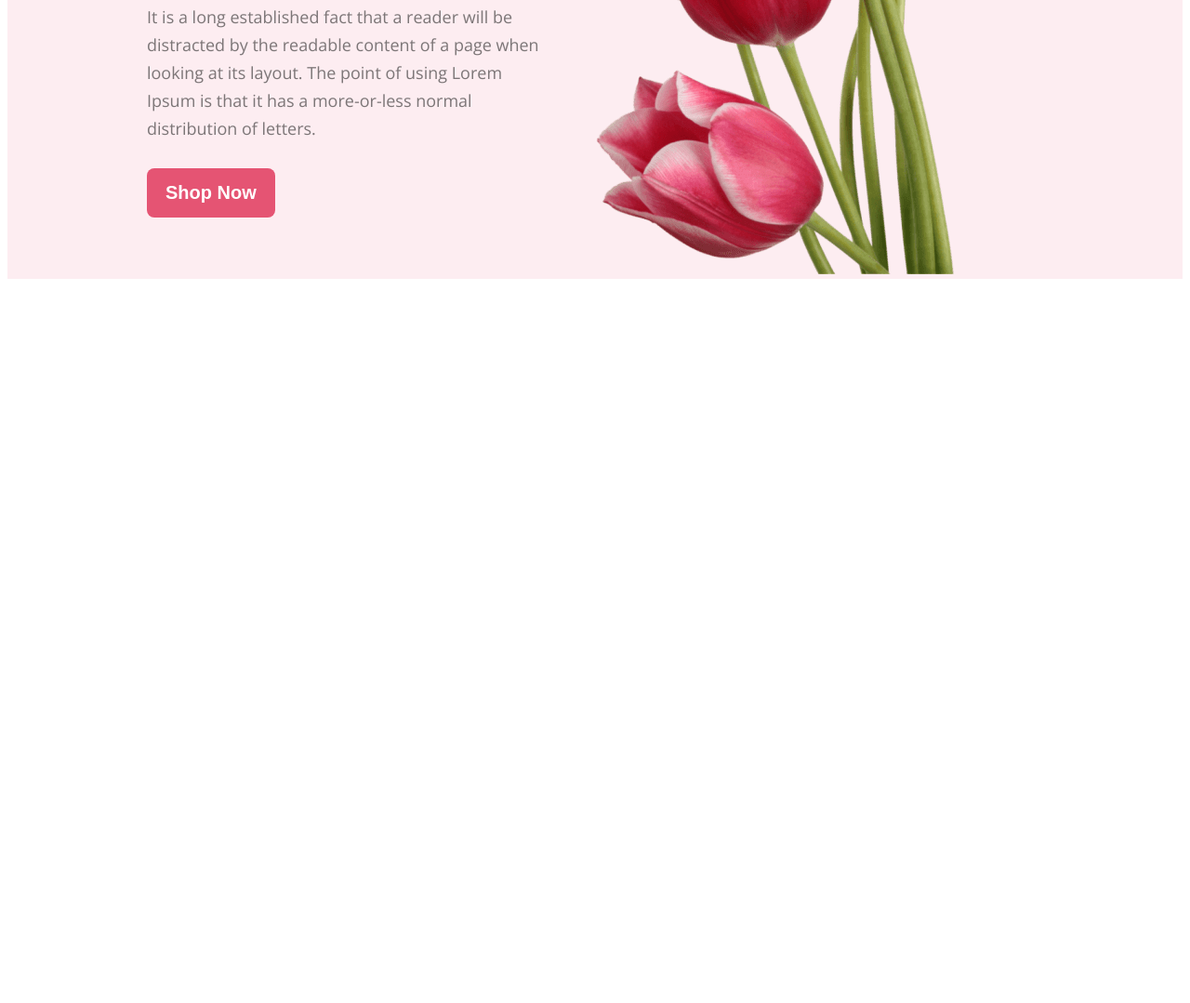
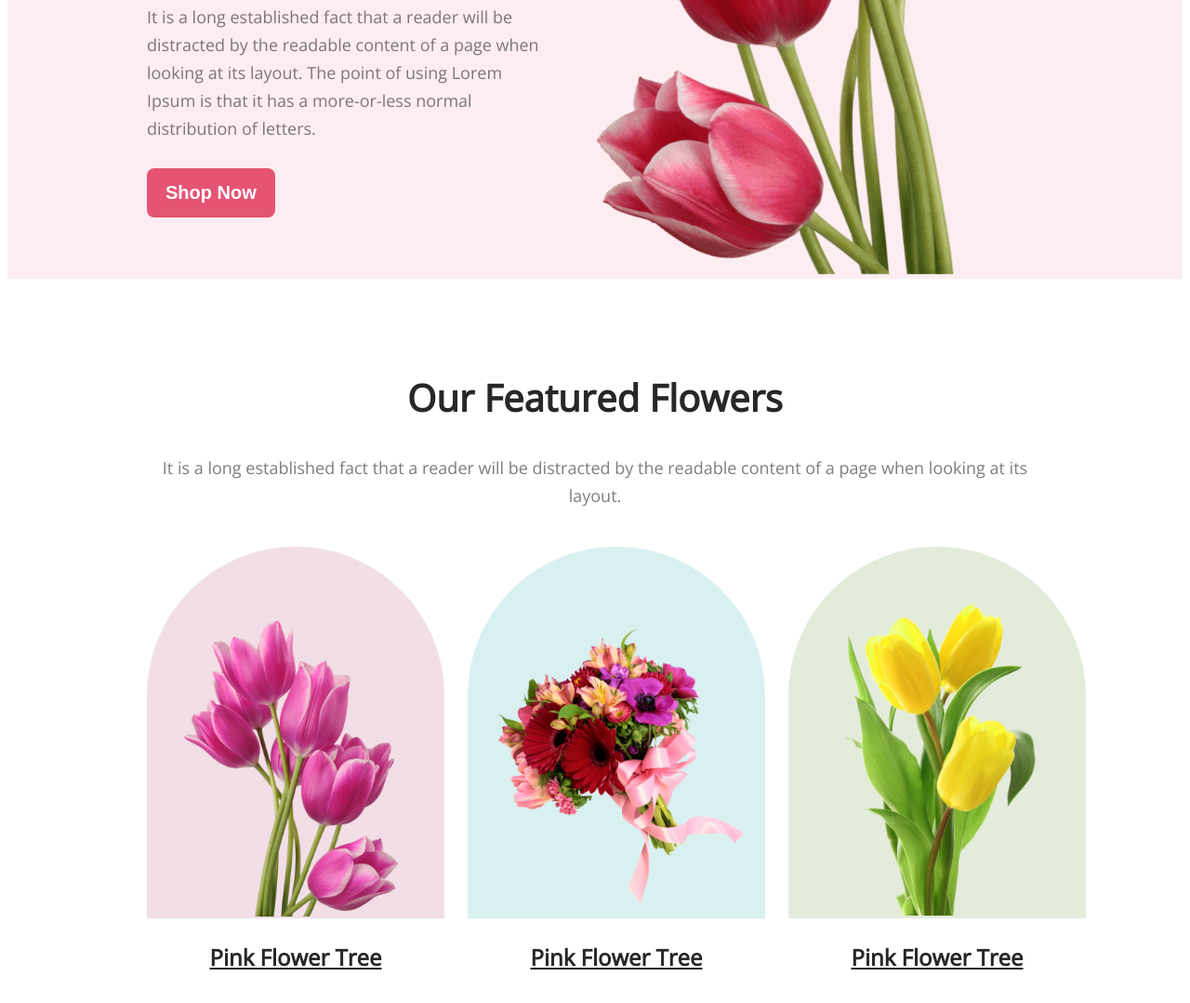
Before and after one commit to mahbuba-haq-muna/flower_shop, a plain HTML site: page index.html in a window 1280 px wide. Shown: the part 652-1731 px from the top of the page at 93% size. Before the commit the page ends 960 px from the top, so only its background shows below. Drawn offline with nearby package versions, Linux system fonts and the light colour scheme.

Commit message:
created featured section

```diff
--- a/assets/css/style.css
+++ b/assets/css/style.css
@@ -22,6 +22,19 @@ a{
     background-color: #E55473;
     font-size: 20px;
     font-weight: 700;
+}
+.section-title{
+    color: #272727;
+    text-align: center;
+    font-size: 40px;
+    font-weight: 800;
+}
+.section-description{
+    color: rgba(39, 39, 39, 0.60);
+    text-align: center;
+    font-size: 18px;
+    font-weight: 400;
+    line-height: 30px;
 }
 /* nav part start */
 .menu_container{
@@ -75,3 +88,58 @@ a{
     padding-bottom: 10px;
 }
 /* banner end */
+
+/* featured section start */
+.featured-section{
+    padding: 0px 150px;
+    margin-top: 100px;
+}
+.featured-container{
+    display: flex;
+    justify-content: space-between;
+    margin-top: 40px;
+    gap: 25px;
+}
+.featured-img1{
+    width: 320px;
+    height: 400px;
+    border-radius: 300px 300px 0px 0px;
+    background: rgba(167, 33, 98, 0.15);
+}
+.featured-img1 img{
+    width: 230px;
+    padding-top: 80px;
+    padding-left: 40px;
+}
+.featured-item p{
+    text-align: center;
+    text-decoration: underline;
+    color: #272727;
+    font-size: 24px;
+    font-weight: 700;
+    line-height: 35px;
+}
+.featured-img2{
+    width: 320px;
+    height: 400px;
+    border-radius: 300px 300px 0px 0px;
+    background: rgba(5, 151, 160, 0.15);
+}
+.featured-img2 img{
+    width: 300px;
+    padding-top: 85px;
+    padding-left: 20px;
+}
+.featured-img3{
+    width: 320px;
+    height: 400px;
+    border-radius: 300px 300px 0px 0px;
+    background: rgba(71, 125, 17, 0.15);
+}
+.featured-img3 img{
+    width: 250px;
+    padding-top: 22px;
+    padding-left: 35px;
+}
+
+/* featured section end */
--- a/index.html
+++ b/index.html
@@ -41,6 +41,33 @@
     </header>
 
     <main>
+        <!-- featured section start -->
+        <section class="featured-section">
+            <h1 class="section-title">Our Featured Flowers</h1>
+            <p class="section-description">It is a long established fact that a reader will be distracted by the readable content of a page when looking at its layout.</p>
+            <div class="featured-container">
+                <div class="featured-item">
+                    <div class="featured-img1">
+                        <img src="assets/img/pngwing 6.png" alt="">
+                    </div>
+                    <p>Pink Flower Tree</p>
+                </div>
+                <div class="featured-item">
+                    <div class="featured-img2">
+                        <img src="assets/img/pngwing 5.png" alt="">
+                    </div>
+                    <p>Pink Flower Tree</p>
+                </div>
+                <div class="featured-item">
+                    <div class="featured-img3">
+                        <img src="assets/img/pngwing 7.png" alt="">
+                    </div>
+                    <p>Pink Flower Tree</p>
+                </div>
+            </div>
+
+        </section>
+        <!-- featured section end -->
 
     </main>
 
```
